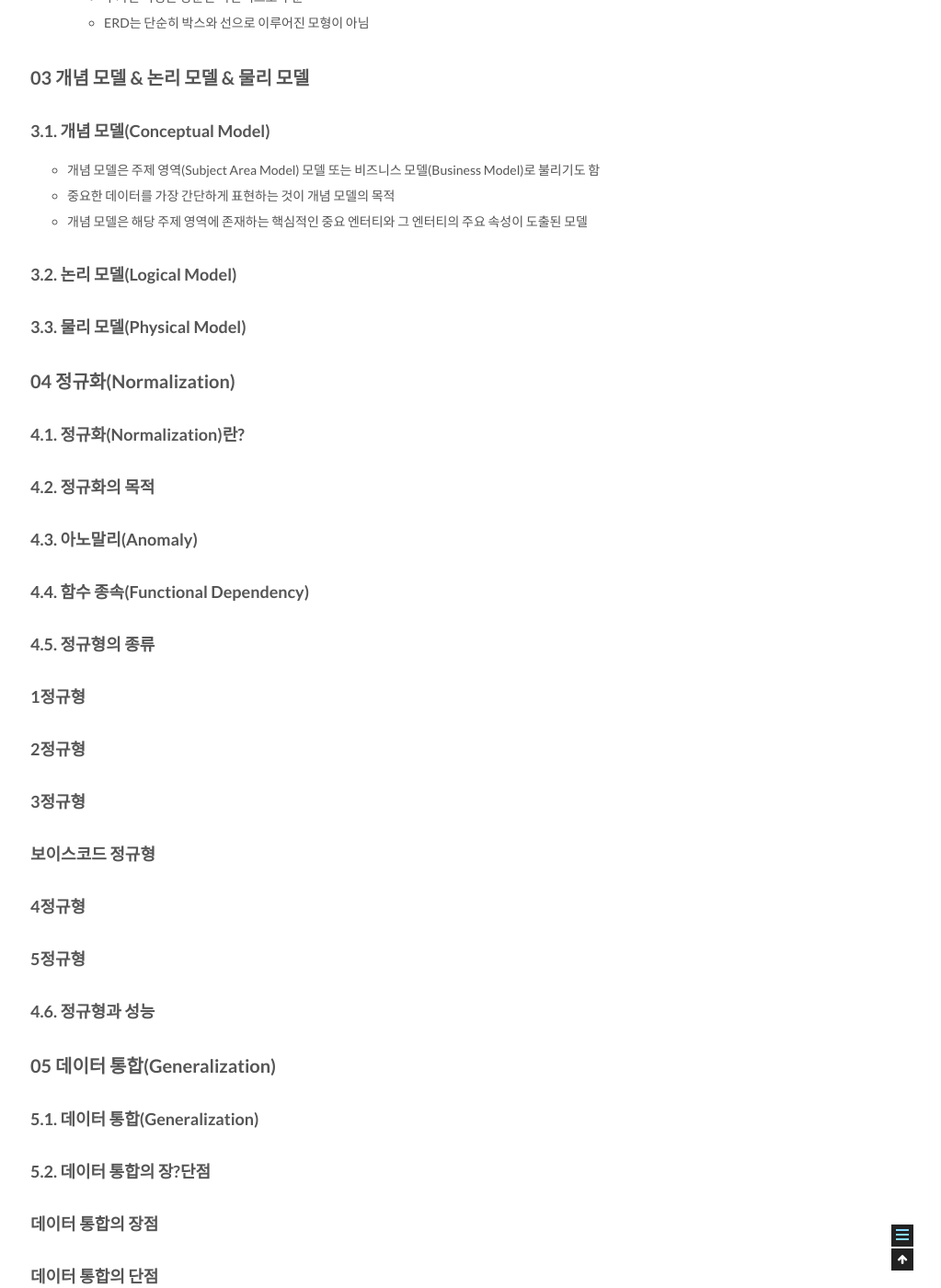
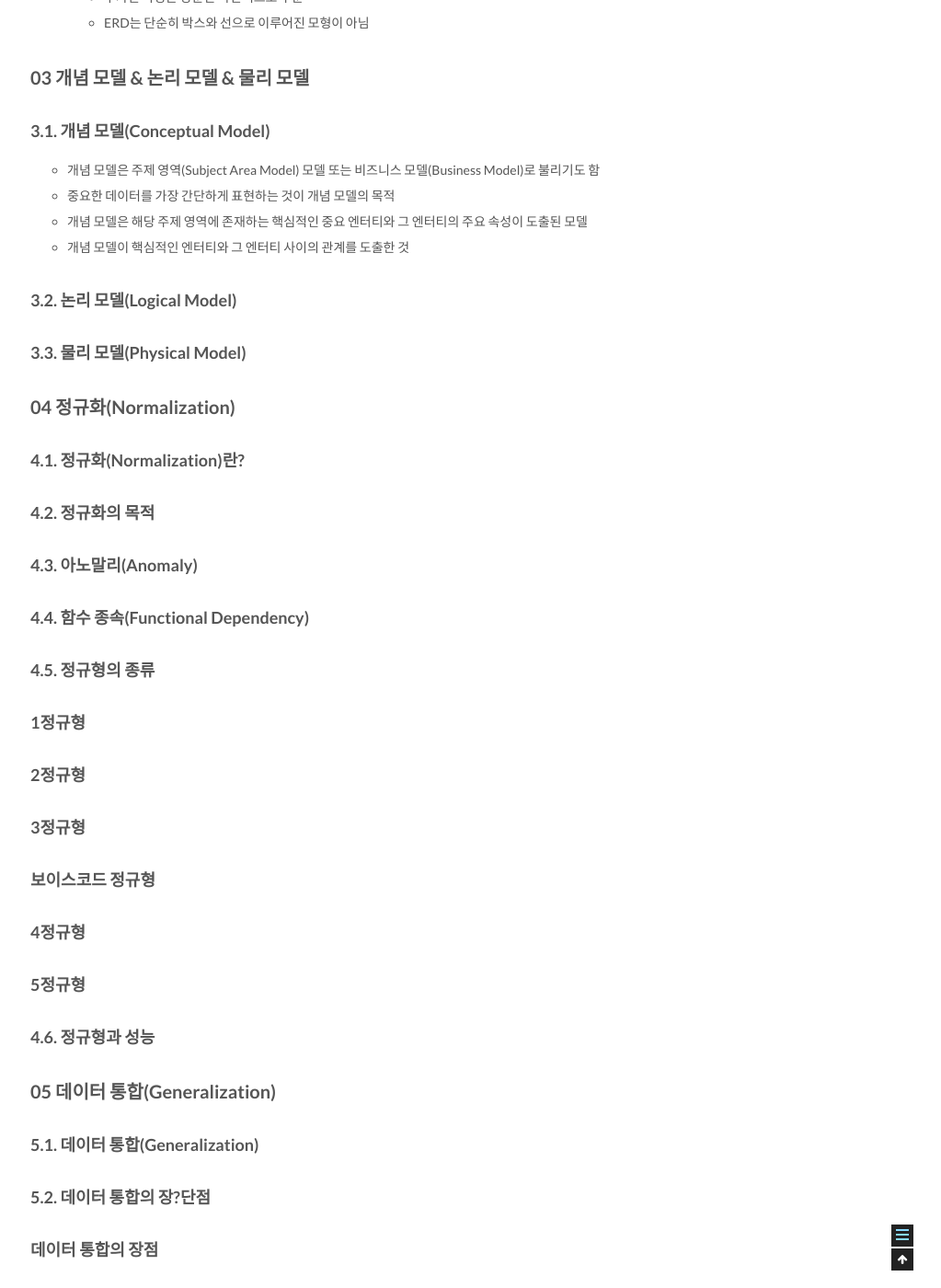
Before and after one commit to csj4032/csj4032.github.io, a Jekyll site: the page built from _posts/2018-05-02-관계형데이터모델링프리미엄가이드.md, in a window 1280 px wide and 1400 px high, scrolled down 6314 px. Shown: the whole window at 92% size, without its empty margins (257-1280 px from the left). Built offline with Jekyll 4.4.1, drawn with Linux system fonts in a browser that asks for light colours; comment, search, counter and statistics services are not loaded.

Commit message:
관계형 데이터 베이스 모델링 포스팅 수정

```diff
--- a/_posts/2018-05-02-관계형데이터모델링프리미엄가이드.md
+++ b/_posts/2018-05-02-관계형데이터모델링프리미엄가이드.md
@@ -190,6 +190,7 @@ comments: true
 * 개념 모델은 주제 영역(Subject Area Model) 모델 또는 비즈니스 모델(Business Model)로 불리기도 함
 * 중요한 데이터를 가장 간단하게 표현하는 것이 개념 모델의 목적
 * 개념 모델은 해당 주제 영역에 존재하는 핵심적인 중요 엔터티와 그 엔터티의 주요 속성이 도출된 모델
+* 개념 모델이 핵심적인 엔터티와 그 엔터티 사이의 관계를 도출한 것
 
 ### 3.2. 논리 모델(Logical Model)
 
```
